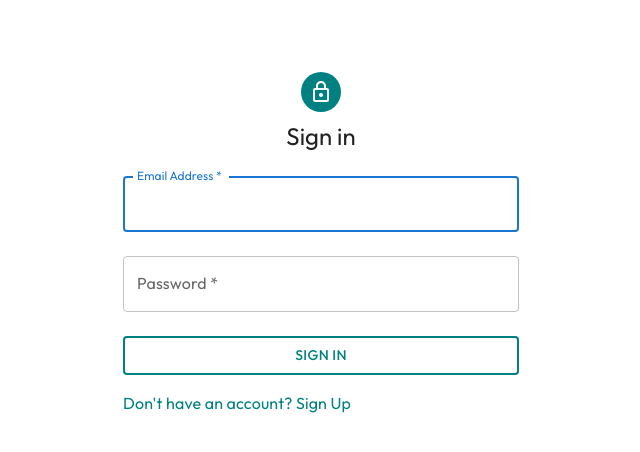
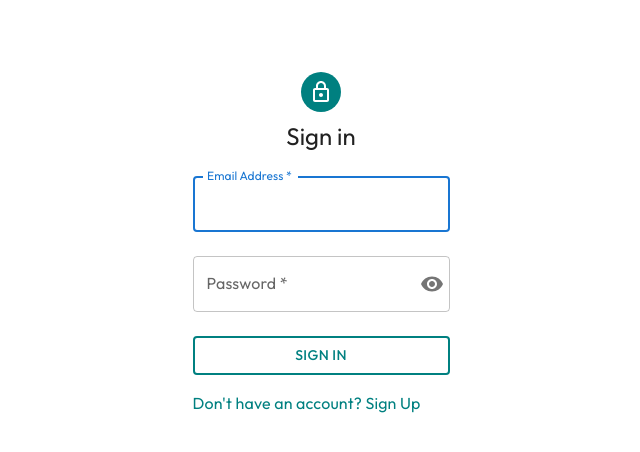
Before and after one commit to sphllzulu/ToDoReact, a React (Vite) app: page / in a window 1280 px wide. Shown: the top 452 px of the page, without its empty margins (319-959 px from the left). Built offline with nearby package versions, Linux system fonts and the light colour scheme; the HTML template or start-up script is replaced by a standard one.

Commit message:
Last commit

```diff
--- a/src/Header.jsx
+++ b/src/Header.jsx
@@ -25,7 +25,7 @@
             <AccountCircleIcon style={{ fontSize: "50px" }} />
             <span style={{fontSize:'0.5rem'}}>{email}</span>
           </div>
-          <h1 style={{ color: "black" }}>ToDoList</h1>
+          <h1 style={{ color: "black" }}>TaskTrek</h1>
           <Link to="/" style={{ textDecoration: 'none', color: 'black' }}>
             <LogoutIcon />
           </Link>
--- a/src/Login.jsx
+++ b/src/Login.jsx
@@ -109,6 +109,117 @@
 //   );
 // }
 
+// import React, { useState } from 'react';
+// import { useNavigate } from 'react-router-dom';
+// import Avatar from '@mui/material/Avatar';
+// import Button from '@mui/material/Button';
+// import CssBaseline from '@mui/material/CssBaseline';
+// import TextField from '@mui/material/TextField';
+// import { Link } from "react-router-dom";
+// import Grid from '@mui/material/Grid';
+// import Box from '@mui/material/Box';
+// import LockOutlinedIcon from '@mui/icons-material/LockOutlined';
+// import Typography from '@mui/material/Typography';
+// import Container from '@mui/material/Container';
+// import CircularProgress from '@mui/material/CircularProgress';
+// import axios from 'axios';
+
+
+// const apiUrl = import.meta.env.VITE_API_URL;
+
+// export default function SignIn() {
+//   const navigate = useNavigate();
+//   const [loading, setLoading] = useState(false);
+//   const [showPassword, setShowPassword] = useState(false);
+
+//   const handleSubmit = (event) => {
+//     event.preventDefault();
+//     setLoading(true);
+//     const data = new FormData(event.currentTarget);
+
+//     const email = data.get('email');
+//     const password = data.get('password');
+
+//     axios.get(`${apiUrl}/users?email=${email}&password=${password}`) // Use the environment variable for the API URL
+//       .then(response => {
+//         if (response.data.length > 0) {
+//           console.log('User signed in successfully:', response.data);
+//           localStorage.setItem('userId', response.data[0].id);
+//           localStorage.setItem('userEmail', email);
+//           navigate('/home');
+//         } else {
+//           console.error('Invalid email or password');
+//         }
+//       })
+//       .catch(error => {
+//         console.error('There was an error signing in!', error);
+//       })
+//       .finally(() => {
+//         setLoading(false);
+//       });
+//   };
+
+//   return (
+//     <Container component="main" maxWidth="xs">
+//       <CssBaseline />
+//       <Box
+//         sx={{
+//           marginTop: 8,
+//           display: 'flex',
+//           flexDirection: 'column',
+//           alignItems: 'center',
+//         }}
+//       >
+//         <Avatar sx={{ m: 1, bgcolor: 'teal' }}>
+//           <LockOutlinedIcon />
+//         </Avatar>
+//         <Typography component="h1" variant="h5">
+//           Sign in
+//         </Typography>
+//         <Box component="form" onSubmit={handleSubmit} noValidate sx={{ mt: 3 }}>
+//           <TextField
+//             required
+//             fullWidth
+//             id="email"
+//             label="Email Address"
+//             name="email"
+//             autoComplete="email"
+//             autoFocus
+//             variant='outlined'
+//             sx={{ mb: 3 }}
+//           />
+//           <TextField
+//             required
+//             fullWidth
+//             name="password"
+//             label="Password"
+//             type="password"
+//             id="password"
+//             autoComplete="current-password"
+//             variant='outlined'
+//           />
+
+//           <Button
+//             type="submit"
+//             fullWidth
+//             variant="outlined"
+//             sx={{ mt: 3, color: 'teal', mb: 2, border: '2px solid teal' }}
+//             disabled={loading}
+//           >
+//             {loading ? <CircularProgress size={24} sx={{ color: 'teal' }} /> : 'Sign In'}
+//           </Button>
+//           <Grid container>
+//             <Grid item>
+//               <Link style={{ textDecoration: 'none', color: 'teal' }} to="/signup">Don't have an account? Sign Up</Link>
+//             </Grid>
+//           </Grid>
+//         </Box>
+//       </Box>
+//     </Container>
+//   );
+// }
+
+
 import React, { useState } from 'react';
 import { useNavigate } from 'react-router-dom';
 import Avatar from '@mui/material/Avatar';
@@ -122,14 +233,17 @@
 import Typography from '@mui/material/Typography';
 import Container from '@mui/material/Container';
 import CircularProgress from '@mui/material/CircularProgress';
+import Visibility from '@mui/icons-material/Visibility';
+import VisibilityOff from '@mui/icons-material/VisibilityOff';
+import IconButton from '@mui/material/IconButton';
 import axios from 'axios';
 
-// Get the API URL from environment variables
 const apiUrl = import.meta.env.VITE_API_URL;
 
 export default function SignIn() {
   const navigate = useNavigate();
   const [loading, setLoading] = useState(false);
+  const [showPassword, setShowPassword] = useState(false);
 
   const handleSubmit = (event) => {
     event.preventDefault();
@@ -156,6 +270,14 @@
       .finally(() => {
         setLoading(false);
       });
+  };
+
+  const handleClickShowPassword = () => {
+    setShowPassword(!showPassword);
+  };
+
+  const handleMouseDownPassword = (event) => {
+    event.preventDefault();
   };
 
   return (
@@ -187,17 +309,27 @@
             variant='outlined'
             sx={{ mb: 3 }}
           />
+          <Box sx={{ position: 'relative' }}>
             <TextField
+            // sx={{ position: 'relative' }}
               required
               fullWidth
               name="password"
               label="Password"
-            type="password"
+              type={showPassword ? 'text' : 'password'}
               id="password"
               autoComplete="current-password"
               variant='outlined'
             />
-
+            <IconButton
+              onClick={handleClickShowPassword}
+              onMouseDown={handleMouseDownPassword}
+              edge="end"
+              sx={{ position: 'absolute', right: 10, top: 0, height: '100%', padding: '0 8px' }}
+            >
+              {showPassword ? <VisibilityOff /> : <Visibility />}
+            </IconButton>
+          </Box>
           <Button
             type="submit"
             fullWidth
--- a/src/ToDoList.jsx
+++ b/src/ToDoList.jsx
@@ -242,7 +242,7 @@
 import Header from './Header';
 import axios from 'axios';
 
-// Get the API URL from environment variables
+
 const apiUrl = import.meta.env.VITE_API_URL;
 
 const ToDoList = () => {
@@ -262,7 +262,7 @@
   }, []);
 
   const fetchTasks = () => {
-    axios.get(`${apiUrl}/tasks?userId=${userId}`) // Use environment variable
+    axios.get(`${apiUrl}/tasks?userId=${userId}`)
       .then(response => {
         setTasks(response.data);
       })
@@ -280,6 +280,11 @@
   };
 
   const handleAddTask = () => {
+    if (!formData.title.trim() || !formData.description.trim()) {
+      alert('Title and Description are required!');
+      return;
+    }
+
     const newTask = { ...formData, userId };
 
     if (editIndex !== null) {
@@ -292,7 +297,7 @@
           console.error('There was an error updating the task!', error);
         });
     } else {
-      axios.post(`${apiUrl}/tasks`, newTask) // Use environment variable
+      axios.post(`${apiUrl}/tasks`, newTask)
         .then(() => {
           fetchTasks();
         })
@@ -310,7 +315,7 @@
   };
 
   const handleDeleteTask = (index) => {
-    axios.delete(`${apiUrl}/tasks/${tasks[index].id}`) // Use environment variable
+    axios.delete(`${apiUrl}/tasks/${tasks[index].id}`)
       .then(() => {
         fetchTasks();
       })
@@ -343,11 +348,11 @@
   const getPriorityColor = (priority) => {
     switch (priority) {
       case 'High':
-        return '#FF2400'; // Red for high priority
+        return '#FF2400';
       case 'Medium':
-        return '#FFBF00'; // Yellow for medium priority
+        return '#FFBF00';
       case 'Low':
-        return '#006400'; // Green for low priority
+        return '#006400';
       default:
         return 'transparent';
     }
```
Also changed, not shown: 1 other file (tests, documents, lock files or other folders). Lines whose indentation alone changed are shown as unchanged.
